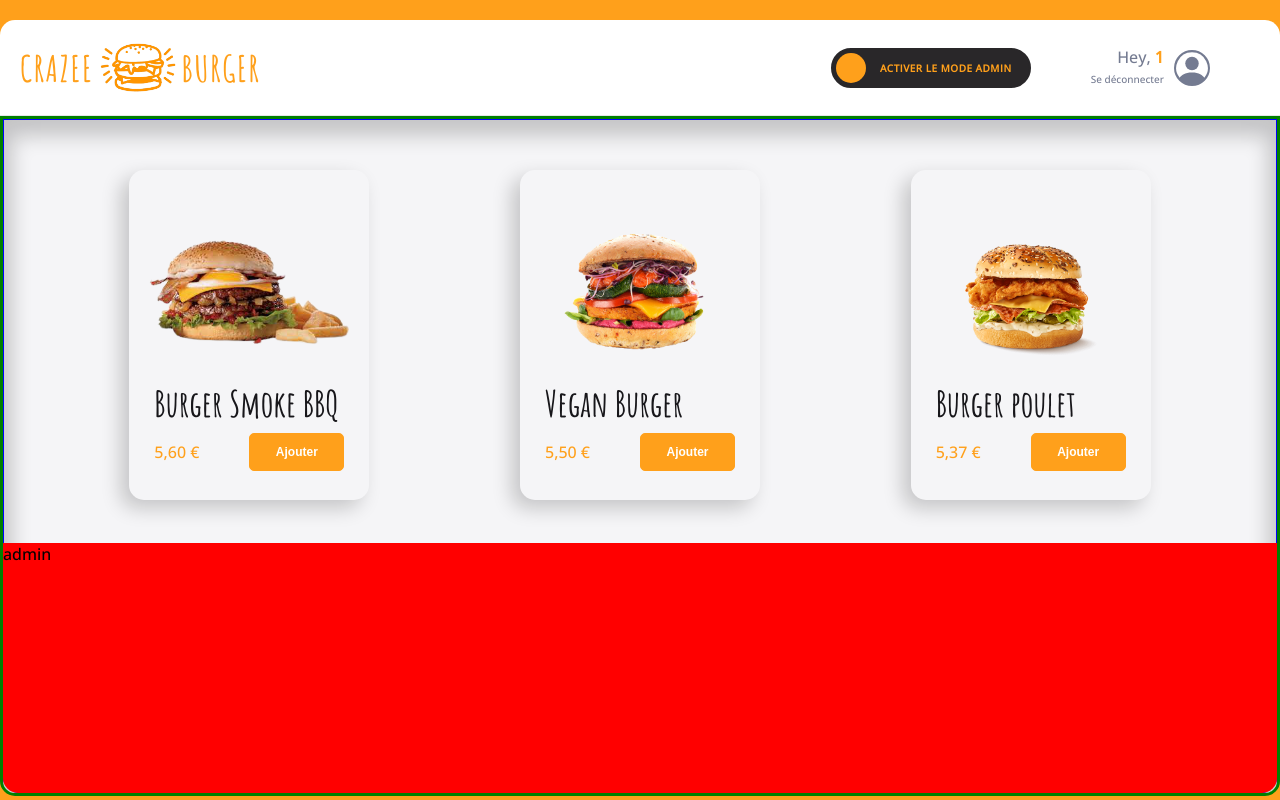
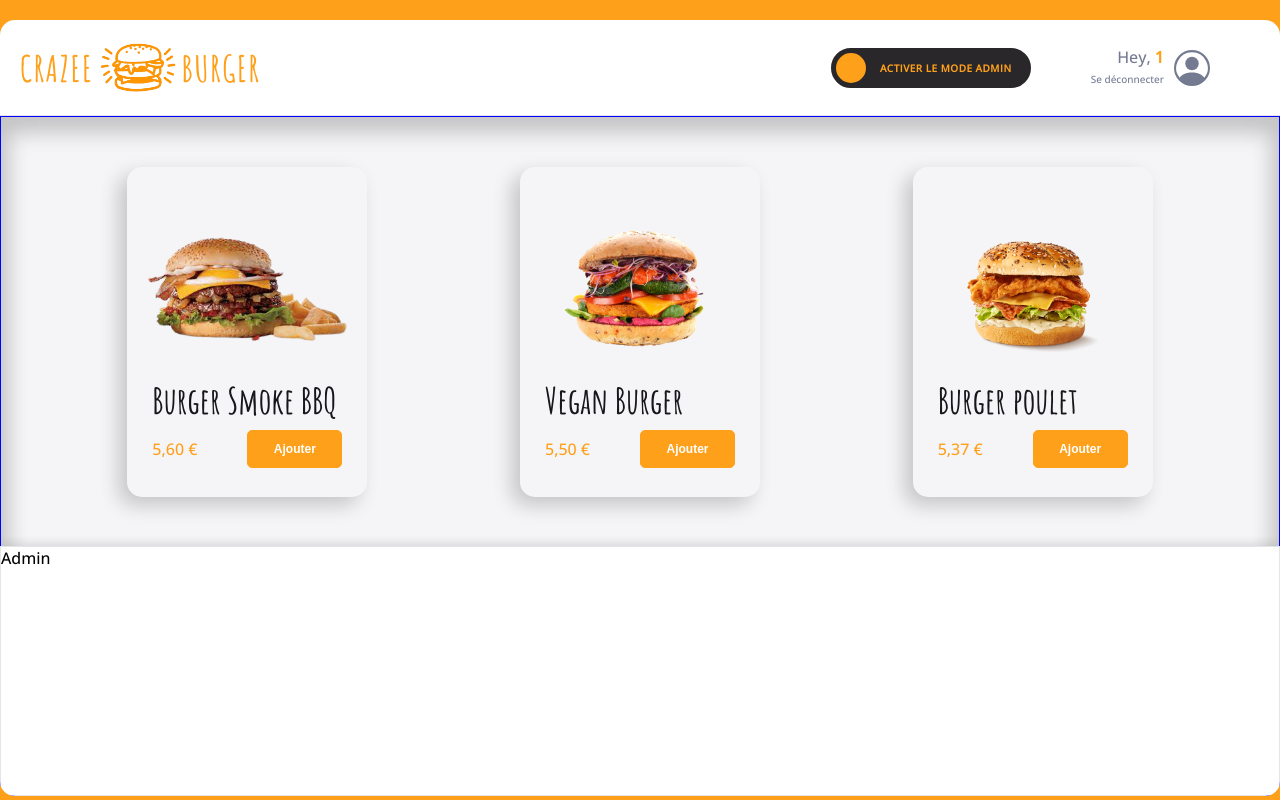
Before and after one commit to YohannMaiVan/React-crazee-burger, a React (Vite) app: page /order/1 in a window 1280 px wide. Built offline with nearby package versions, Linux system fonts and the light colour scheme; grey boxes are pictures that could not be loaded.

Commit message:
💄 F07: MAIN > Add Admin with style

```diff
--- /dev/null
+++ b/src/components/pages/order/Main/Admin/Admin.jsx
@@ -0,0 +1,18 @@
+import styled from "styled-components";
+import { theme } from "../../../../../theme";
+
+export default function Admin() {
+  return <AdminStyled>Admin</AdminStyled>;
+}
+
+const AdminStyled = styled.div`
+  background: red;
+  height: 250px;
+  position: absolute;
+  left: 0;
+  right: 0;
+  bottom: 0;
+  background: ${theme.colors.white};
+  border: 1px solid ${theme.colors.greyLight};
+  box-shadow: ${theme.shadows.subtle};
+`;
--- a/src/components/pages/order/Main/Main.jsx
+++ b/src/components/pages/order/Main/Main.jsx
@@ -1,6 +1,7 @@
 import styled from "styled-components";
 import { theme } from "../../../../theme";
 import Menu from "./Menu";
+import Admin from "./Admin/Admin";
 
 export default function Main() {
   return (
@@ -8,20 +9,19 @@
       {/* <div className="basket">Basket</div> */}
       <div className="menu-and-admin">
         <Menu />
-        <div className="admin">admin</div>
+        <Admin />
       </div>
     </MainStyled>
   );
 }
 
 const MainStyled = styled.div`
-  border: 3px solid green;
   background: ${theme.colors.background_white};
   height: calc(95vh - 10vh); // container's height - navbar's height
 
   border-bottom-left-radius: ${theme.borderRadius.extraRound};
   border-bottom-right-radius: ${theme.borderRadius.extraRound};
-  box-shadow: 0px 8px 20px 8px rgba(0, 0, 0, 0.2) inset;
+  box-shadow: ${theme.shadows.strong};
 
   display: grid;
   /* grid-template-columns: 25% 1fr; first element to place the basket on the left*/
@@ -36,14 +36,5 @@
     display: grid;
     border-bottom-left-radius: ${theme.borderRadius.extraRound};
     border-bottom-right-radius: ${theme.borderRadius.extraRound};
-
-    .admin {
-      background: red;
-      height: 250px;
-      position: absolute;
-      left: 0;
-      right: 0;
-      bottom: 0;
-    }
   }
 `;
```
